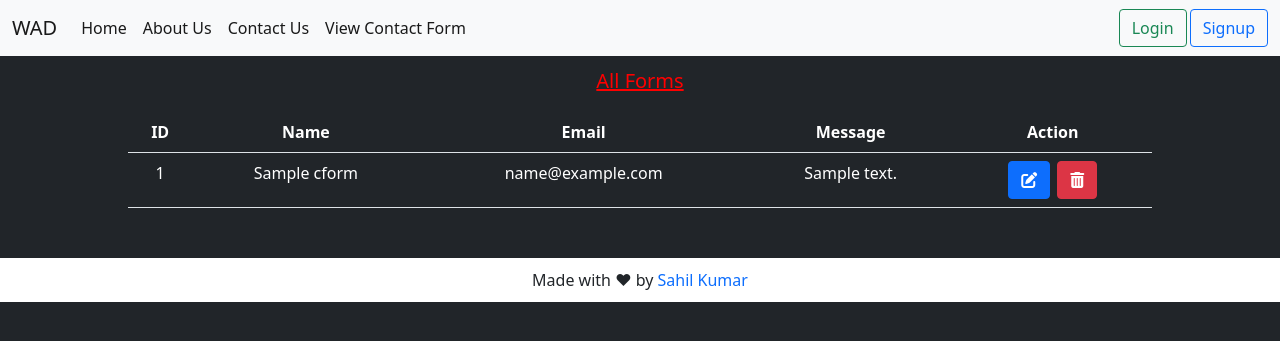
After one commit to secret-sahil/wad-tutorial-revision, a PHP site: page /viewcform.php in a window 1280 px wide. The commit adds this page. Shown: the top 341 px of the page. Run offline with PHP 8.4, Linux system fonts and the light colour scheme; tables that the repository leaves empty or names only in its code hold one stand-in row (values such as "Sample post"); some libraries are stand-ins or nearby versions.

Commit message:
fetching data from database

```diff
--- a/assets/css/style.css
+++ b/assets/css/style.css
@@ -59,3 +59,20 @@ body{
 .btn-outline-primary{
     margin-left: 3px;
 }
+table th, table td{
+    color: white;
+    text-align: center;
+}
+.cftable p{
+    text-align: center;
+    color: red;
+    font-size: 20px;
+    text-decoration: underline;
+}
+.cftable{
+    padding: 10px 10% 10px 10%;
+}
+
+.cftable .btn-danger{
+    margin-left: 3px;
+}
--- /dev/null
+++ b/include/db.php
@@ -0,0 +1,13 @@
+<?php
+$servername = "127.0.0.1";
+$username = "root";
+$password = "";
+$dbname= "wad";
+try {
+$db = new PDO("mysql:host=$servername;dbname=$dbname", $username, $password);
+$db->setAttribute(PDO::ATTR_ERRMODE, PDO::ERRMODE_EXCEPTION);
+// echo "Connected successfully";
+} catch(PDOException $e) {
+// echo "Connection failed: " . $e->getMessage();
+}
+?>
--- a/include/footer.php
+++ b/include/footer.php
@@ -1,3 +1,4 @@
+<br>
 <footer class="footer">
         <span>Made with ❤ by <a href="https://mrsahil.in/" target="_blank">Sahil Kumar</a></span>
     </footer>
--- a/include/header.php
+++ b/include/header.php
@@ -12,4 +12,5 @@
         integrity="sha384-ka7Sk0Gln4gmtz2MlQnikT1wXgYsOg+OMhuP+IlRH9sENBO0LRn5q+8nbTov4+1p"
         crossorigin="anonymous"></script>
     <link href="./assets/css/style.css" rel="stylesheet">
+    <script src="./assets/js/fabf10b418.js" crossorigin="anonymous"></script>
 </head>
--- a/include/nav.php
+++ b/include/nav.php
@@ -15,10 +15,13 @@
                             <a class="nav-link active" aria-current="page" href="./">Home</a>
                         </li>
                         <li class="nav-item">
-                            <a class="nav-link" href="aboutus.php">About Us</a>
+                            <a class="nav-link active" href="aboutus.php">About Us</a>
                         </li>
                         <li class="nav-item">
-                            <a class="nav-link" href="contactus.php">Contact Us</a>
+                            <a class="nav-link active" href="contactus.php">Contact Us</a>
+                        </li>
+                        <li class="nav-item">
+                            <a class="nav-link active" href="viewcform.php">View Contact Form</a>
                         </li>
                     </ul>
                     <button class="btn btn-outline-success" type="submit">Login</button>
--- /dev/null
+++ b/viewcform.php
@@ -0,0 +1,53 @@
+<?php include 'include/header.php' ?>
+<body>
+    <script>
+        function dele(id){
+            if (confirm('Do you really want to delete!')){
+                window.location.href="viewcform.php?delete=" + id;
+            }
+        }
+    </script>
+    <!-- nav bar start -->
+    <?php include 'include/nav.php' ?>
+    <!-- main start -->
+    <div class="main">
+        <div class="cftable">
+            <p>All Forms</p>
+            <table class="table">
+                <tr>
+                    <th>ID</th>
+                    <th>Name</th>
+                    <th>Email</th>
+                    <th>Message</th>
+                    <th>Action</th>
+                </tr>
+                <?php
+                require_once 'include/db.php';
+                $query= $db->query('SELECT * FROM cform');
+                while ($data=$query->fetch()) { ?>
+                    <tr>
+                        <td><?php echo $data['id']; ?></td>
+                        <td><?php echo $data['name']; ?></td>
+                        <td><?php echo $data['email']; ?></td>
+                        <td><?php echo $data['message']; ?></td>
+                        <td><button class="btn btn-primary"><i class="fas fa-edit"></i></button>
+                        <button onclick=dele(<?php echo $data['id']; ?>) class="btn btn-danger"><i class="fas fa-trash-alt"></i></button></td>
+                    </tr>
+                <?php } ?>
+            </table>
+        </div>
+    </div>
+    <!-- footer start -->
+    <?php include 'include/footer.php' ?>
+</body>
+</html>
+<?php
+    if (isset($_GET['delete'])) {
+        require_once 'include/db.php';
+        $query= $db->prepare('DELETE FROM cform where id=:id');
+        $query->execute(array(
+            ':id'=>$_GET['delete']
+        ));
+        header('location:viewcform.php');
+    }
+?>
```
Also changed, not shown: cform_process.php (+1 -12 lines), assets/js/fabf10b418.js (added).
